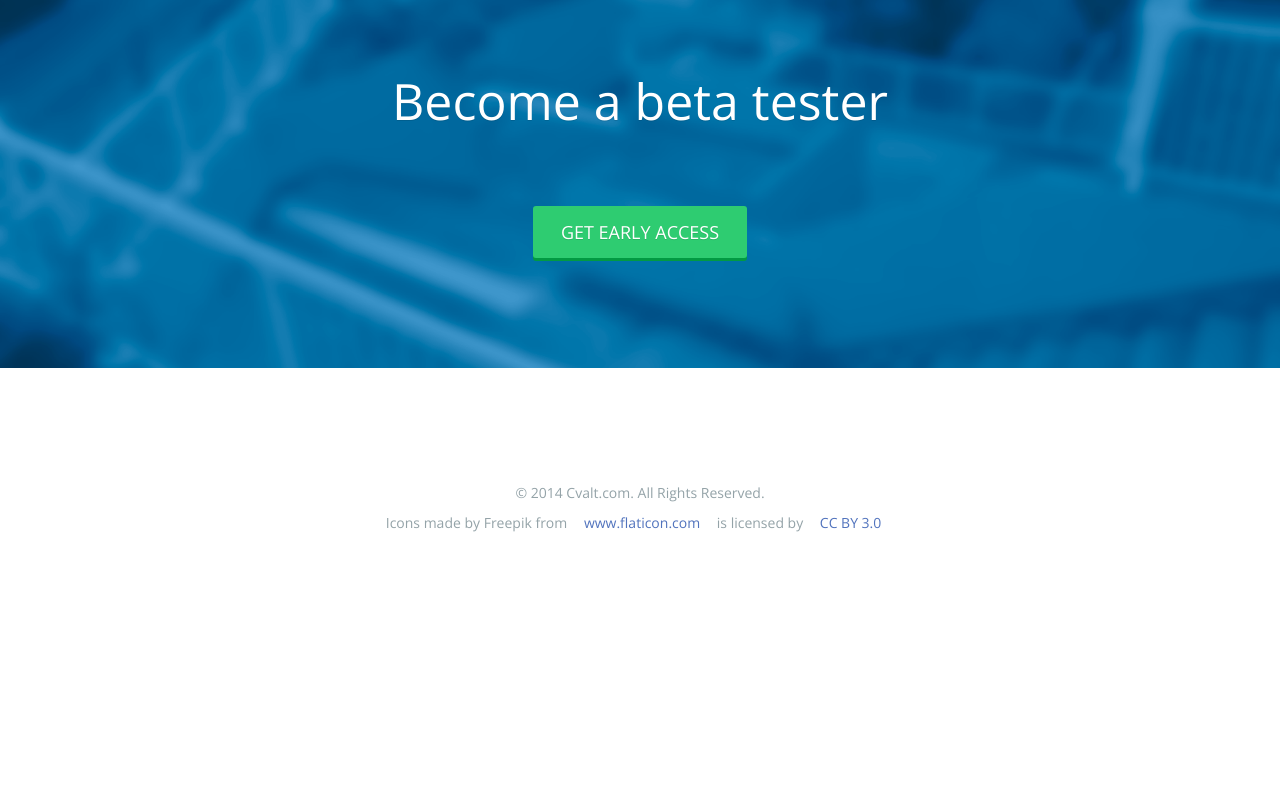
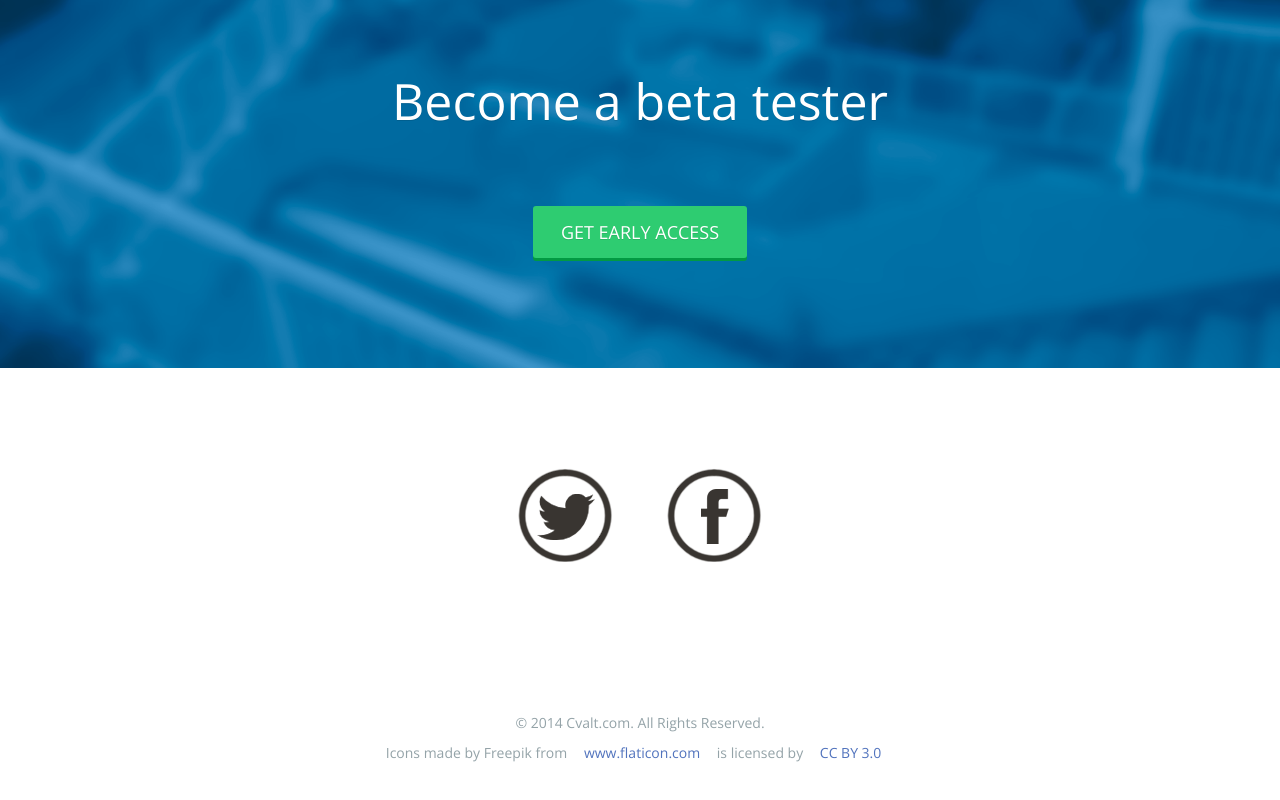
Before and after one commit to extrajordanary/Travalt-Web, a plain HTML site: page index.html in a window 1280 px wide. Shown: the part 1486-2286 px from the top of the page. Before the commit the page ends 2094 px from the top, so only its background shows below. Drawn offline with nearby package versions, Linux system fonts and the light colour scheme.

Commit message:
social links added to bottom of page

```diff
--- a/css/main.css
+++ b/css/main.css
@@ -504,27 +504,27 @@ to {
 	display:inline-block;
 	padding-bottom: 15px;
 }
-footer .social {
-  display: block;
-  margin-top: 30px;
+.social {
+	border:0;
+	text-align:center;
+	padding:25px;
 }
-footer .social a {
-  margin: 0 8px;
-  padding: 15px;
-  -webkit-border-radius: 50%;
-  -moz-border-radius: 50%;
-  -ms-border-radius: 50%;
-  -o-border-radius: 50%;
-  border-radius: 50%;
-  display: inline-block;
-  -webkit-transition: all 0.25s ease-in-out;
-  -moz-transition: all 0.25s ease-in-out;
-  -ms-transition: all 0.25s ease-in-out;
-  -o-transition: all 0.25s ease-in-out;
-  transition: all 0.25s ease-in-out;
+.social img {
+	padding:25px;
+	-moz-transition:all 0.6s ease;
+	-webkit-transition:all 0.6s ease;
+	-ms-transition:all 0.6s ease;
+	-o-transition:all 0.6s ease;
+	transition:all 0.6s ease;
 }
-footer .social a i {
-  width: 1em;
+.social:hover img {
+	padding:25px;
+	-moz-transform:scale(1.05);
+	-webkit-transform:scale(1.05);
+	-o-transform:scale(1.05);
+	-ms-transform:scale(1.05);
+	transform:scale(1.05);
+	z-index:2;
 }
 
 /*==========9. CUSTOM MEDIA QUERIES==============*/
--- a/index.html
+++ b/index.html
@@ -144,14 +144,10 @@
 			</div><! --/container -->
 		</main><! --/main -->
 
-        <footer>
-            <div class="container">
-                <div class="social">
-                    <a href="https://twitter.com/gocvalt"><i class="fa fa-twitter fa-lg"></i></a>
-                    <a href="https://facebook.com"><i class="fa fa-facebook fa-lg"></i></a>
-                </div>
-            </div>
-        </footer>
+      		<section class="row breath text-center social">
+					<a href="https://twitter.com/gocvalt"><img src="images/icon-twitter.png" alt="twitter-icon"></a>
+					<a href="https://www.facebook.com/pages/Cvalt-Parkour-App/741854709203710"><img src="images/icon-facebook.png" alt="facebook-icon"></a>
+			</section>
 
 		<div class="container">
 			<section class="row breath">
```
Also changed, not shown: images/icon-facebook.png (added), images/icon-twitter.png (added).
